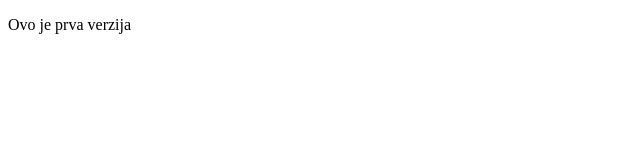
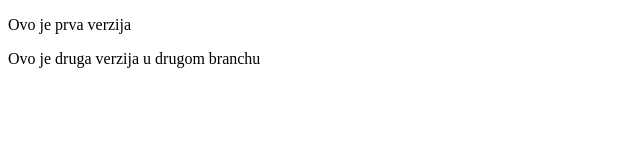
Before and after one commit to stipe5/testni-repo, a plain HTML site: page index.html in a window 1280 px wide. Shown: the whole page, without its empty margins (0-640 px from the left). Drawn offline with Linux system fonts and the light colour scheme.

Commit message:
Nova funkcionalnost

```diff
--- a/index.html
+++ b/index.html
@@ -7,5 +7,6 @@
 </head>
 <body>
     <p>Ovo je prva verzija</p>
+    <p>Ovo je druga verzija u drugom branchu</p>
 </body>
 </html>
```
